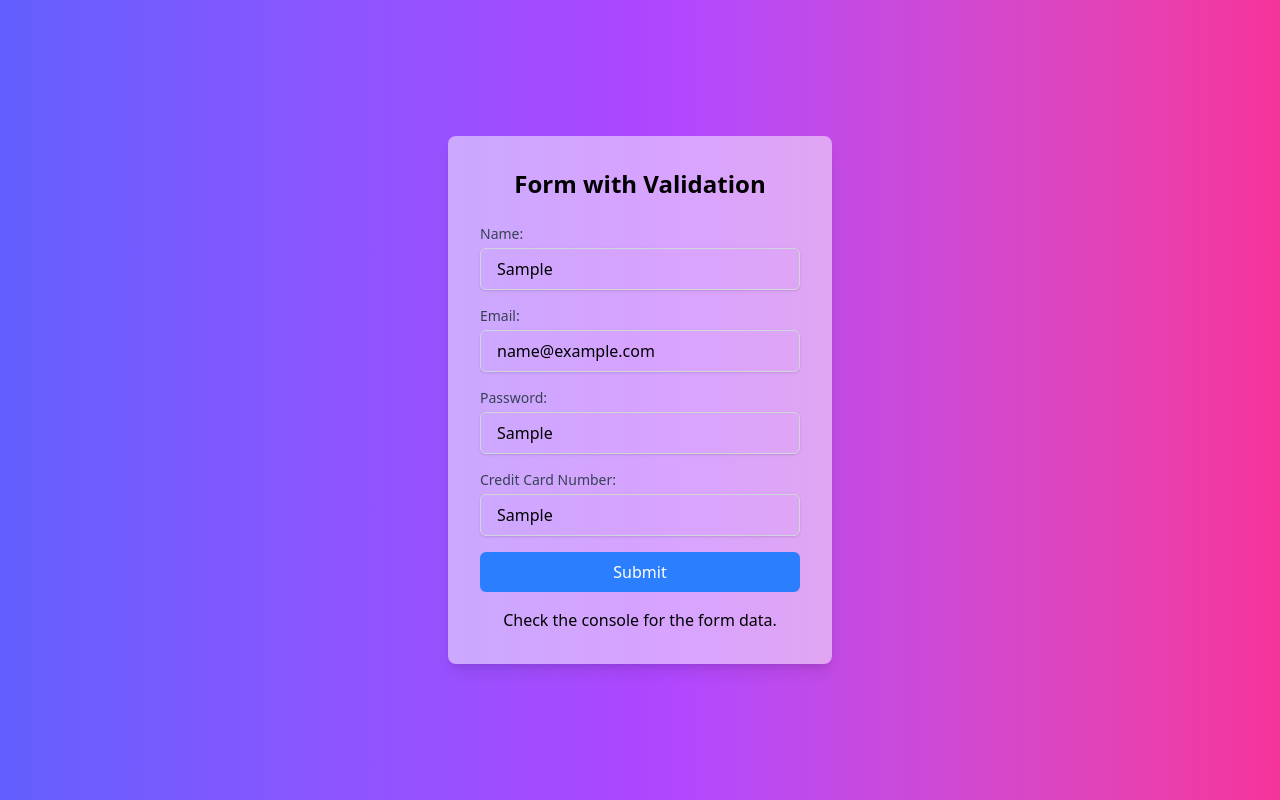
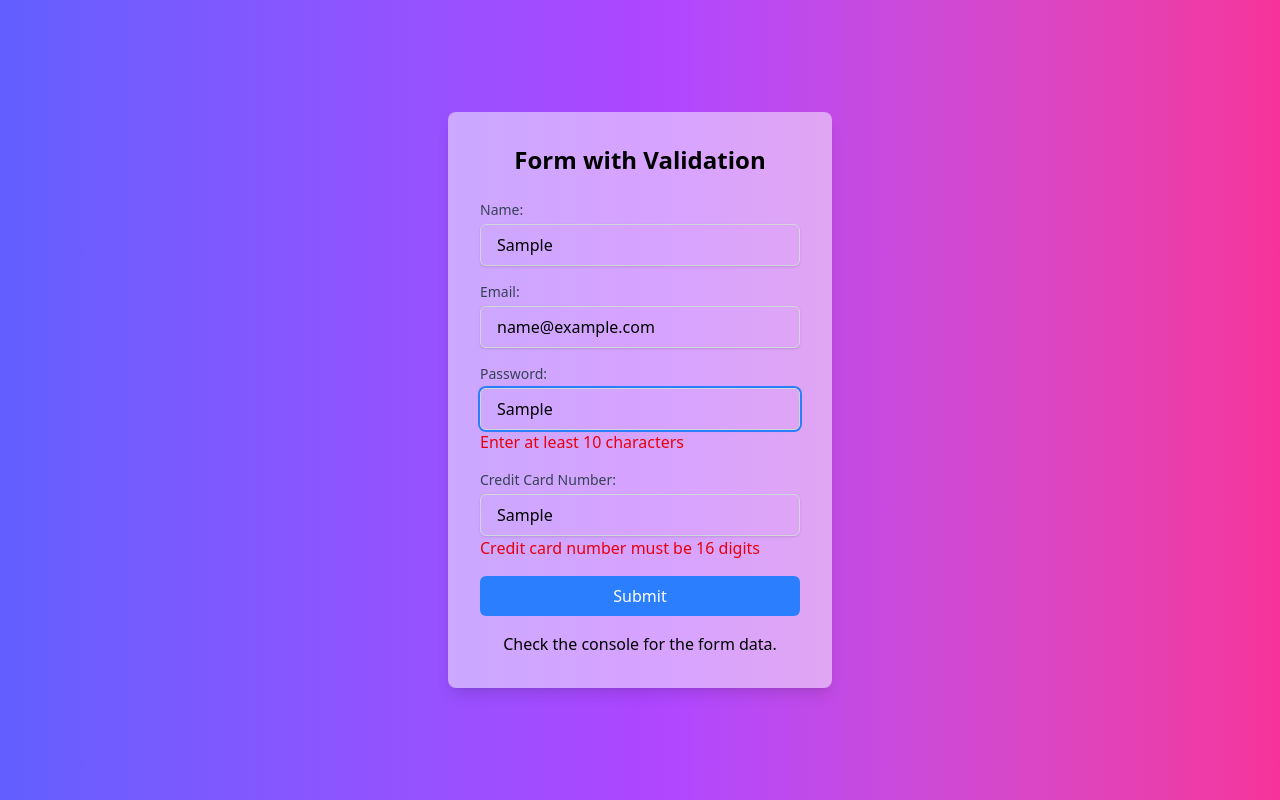
Before and after one commit to SI-Tanbir/hook-form-with-zod, a Next.js app: page / in a window 1280 px wide. Both pictures are taken after typing "Sample", "name@example.com", "Sample", "Sample" into the empty fields and a click on the button "Submit". Built offline with nearby package versions, Linux system fonts and the light colour scheme.

Commit message:
finnaly added the zod validation on my own ..

```diff
--- a/src/components/Hookfrom.tsx
+++ b/src/components/Hookfrom.tsx
@@ -1,6 +1,8 @@
 'use client'
+import { zodResolver } from '@hookform/resolvers/zod';
 import React from 'react';
 import { useForm } from 'react-hook-form';
+import * as z from "zod"
 
 function HookForm() {
     const onSubmit = (e) => {
@@ -14,7 +16,17 @@ function HookForm() {
         };
         console.log('Form Data:', formData);
     };
-    const { register, handleSubmit, formState: { errors } } = useForm()
+    const schema = z.object({
+        name: z.string().max(10, { message: "must be 10 characters" }),
+        email: z.string().email({ message: "Invalid email address" }),
+        password: z.string().min(10, { message: "Enter at least 10 characters" }),
+        creditCardNumber: z.string().length(16, { message: "Credit card number must be 16 digits" })
+    });
+
+
+    const { register, handleSubmit, formState: { errors } } = useForm({
+        resolver: zodResolver(schema)
+    })
 
     const formData = (data) => {
         console.log(data)
@@ -32,6 +44,7 @@ function HookForm() {
                             className="mt-1 block w-full px-4 py-2 border border-gray-300 rounded-md shadow-sm focus:outline-none focus:ring-2 focus:ring-blue-500"
 
                         />
+                        {errors.name && <p className='text-red-600'>{errors.name.message}</p>}
                     </div>
 
                     <div>
@@ -40,6 +53,7 @@ function HookForm() {
                             {...register('email')}
                             className="mt-1 block w-full px-4 py-2 border border-gray-300 rounded-md shadow-sm focus:outline-none focus:ring-2 focus:ring-blue-500"
                         />
+                        {errors.email && <p className='text-red-600'>{errors.email.message}</p>}
                     </div>
 
                     <div>
@@ -48,6 +62,7 @@ function HookForm() {
                             {...register('password')}
                             className="mt-1 block w-full px-4 py-2 border border-gray-300 rounded-md shadow-sm focus:outline-none focus:ring-2 focus:ring-blue-500"
                         />
+                        {errors.password && <p className='text-red-600'>{errors.password.message}</p>}
                     </div>
 
                     <div>
@@ -56,6 +71,7 @@ function HookForm() {
                             {...register('creditCardNumber')}
                             className="mt-1 block w-full px-4 py-2 border border-gray-300 rounded-md shadow-sm focus:outline-none focus:ring-2 focus:ring-blue-500"
                         />
+                        {errors.creditCardNumber && <p className='text-red-600'>{errors.creditCardNumber.message}</p>}
                     </div>
 
                     <div>
```
